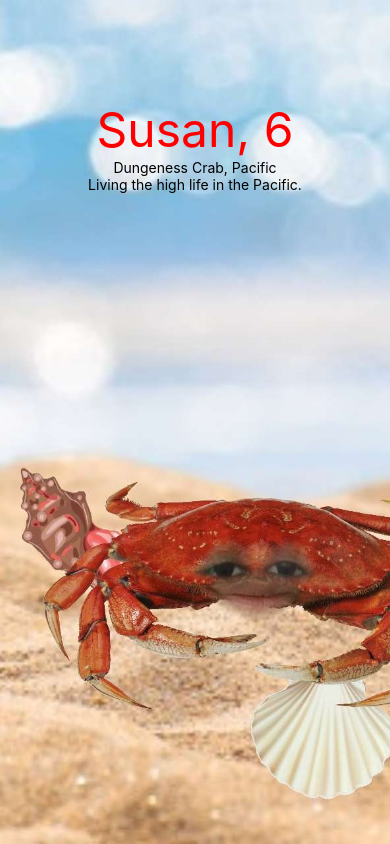
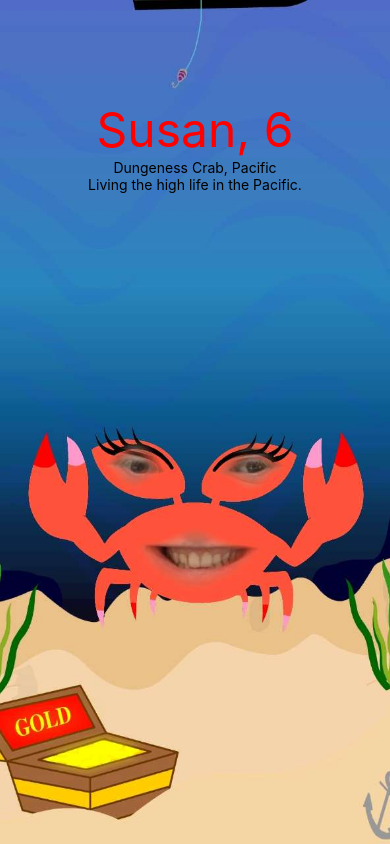
Before and after one commit to LiamDormon/HackSheffield8, a React Native app: screen /SwipingPage in a window 390 px wide. Built offline with nearby package versions, Linux system fonts and the light colour scheme.

Commit message:
make pinching not crash

```diff
--- a/routes/SwipingPage/SwipingPage.js
+++ b/routes/SwipingPage/SwipingPage.js
@@ -1,8 +1,12 @@
 import { StatusBar } from 'expo-status-bar';
-import { useEffect, useState } from 'react';
+import { useEffect, useState, useRef } from 'react';
 import { StyleSheet, Text, View, Image, ImageBackground } from 'react-native';
 import { Gesture, GestureDetector, GestureHandlerRootView } from 'react-native-gesture-handler';
-import Animated from 'react-native-reanimated';
+import Animated, {
+  useSharedValue,
+  runOnJS,
+  runOnUI
+} from 'react-native-reanimated';
 
 function EditProfile() {
 
@@ -21,27 +25,31 @@ const images = [
 
 const profiles = require('../../profiles.json');
 
-export default function SwipingPage() {
+export default function SwipingPage({navigation}) {
   const [name, setName] = useState("Eugene Krabs");
   const [age, setAge] = useState(15);
   const [gender, setGender] = useState("Male")
   const [species, setSpecies] = useState("Blue Crabs")
   const [location, setLocation] = useState("United Kingdom")
   const [bio, setBio] = useState("...")
+  const [image, setImage] = useState(images[0])
 
   const pinchGesture = Gesture.Pinch()
   .onEnd((e) => {
     let evalue = e.scale
-    console.log(evalue)
-    if (evalue > 1) {
-      console.log("You liked this")
+    if (evalue < 1) {
+      let random = Math.random()
+      if (random > 0.8) {
+        runOnJS(alert)("You have a new mate!")
+      }
+      runOnJS(navigation.push)('SwipingPage')
     } else {
-      console.log("You disliked this")
+      runOnJS(navigation.push)('SwipingPage')
     }
   })
 
   function getImage() {
-    return images[Math.floor(Math.random() * images.length)];
+    setImage(images[Math.floor(Math.random() * images.length)]);
   }
 
   function getRandomProfile() {
@@ -56,14 +64,16 @@ export default function SwipingPage() {
 
   useEffect(() => {
     getRandomProfile();
+    getImage();
   }, []);
+
 
   return (
     <>
         <GestureHandlerRootView style={styles.container}>
           <GestureDetector gesture={pinchGesture}>
             <Animated.View style={{height: "100%", width: "100%"}}>
-              <ImageBackground source={getImage()} style={styles.container}>
+              <ImageBackground source={image} style={styles.container}>
                 <Text style={styles.title}>{name}, {age}</Text>
                 <Text>{species}, {location}</Text>
                 <Text>{bio}</Text>
```
Also changed, not shown: 1 other file (tests, documents, lock files or other folders).
